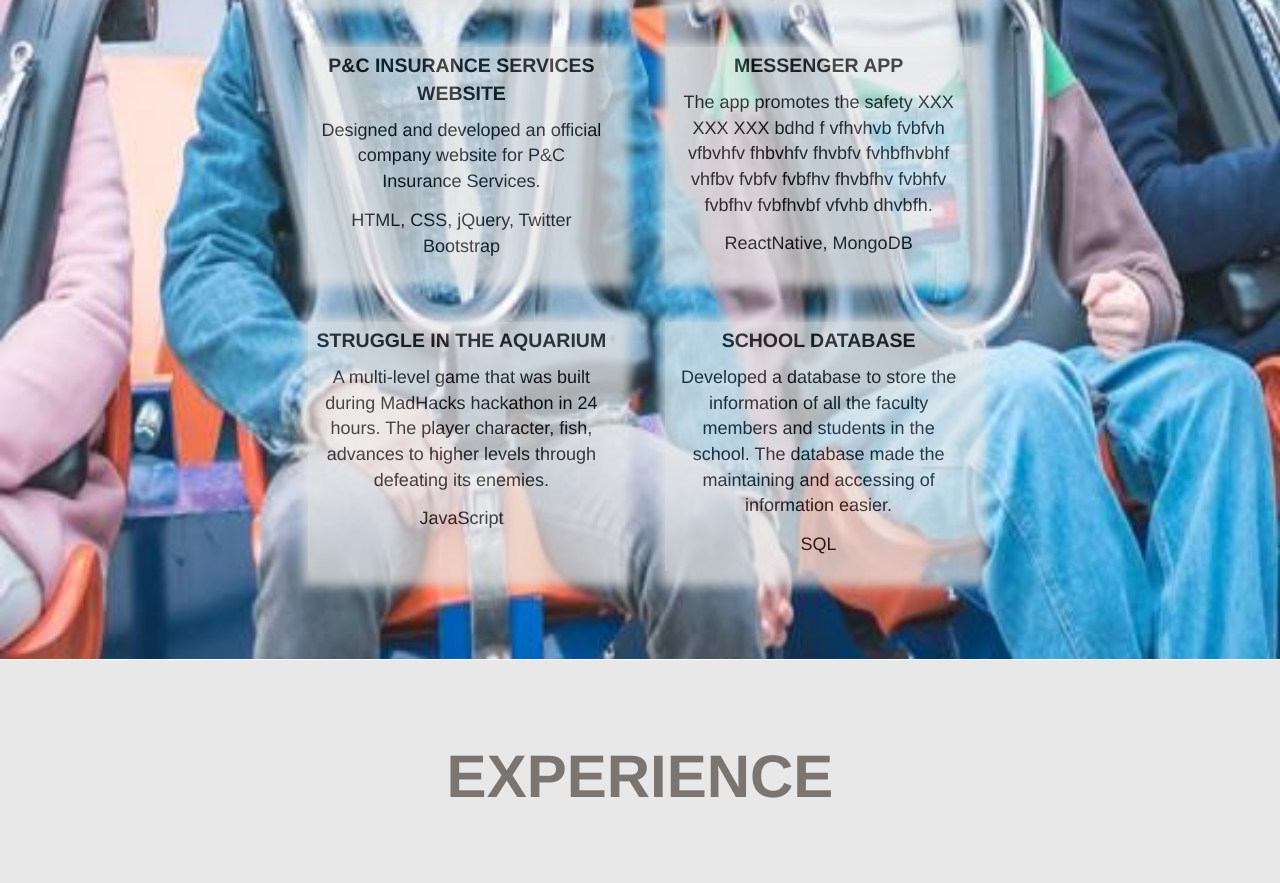
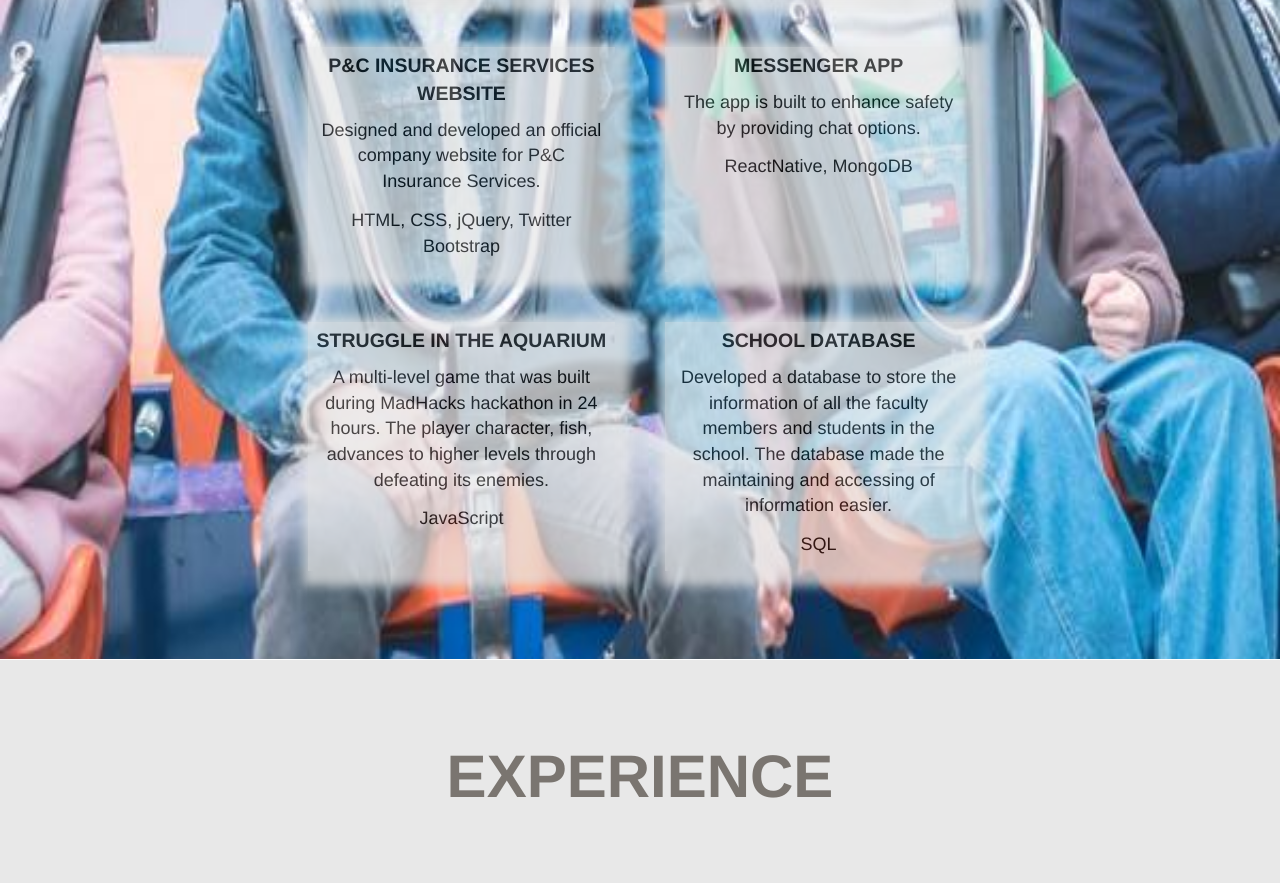
Before and after one commit to jsdelivrbot/pw-webdev, a website: page public/index.html in a window 1280 px wide. Shown: the part 2091-2974 px from the top of the page. Drawn offline with nearby package versions, Linux system fonts and the light colour scheme.

Commit message:
Update index.html

```diff
--- a/public/index.html
+++ b/public/index.html
@@ -98,7 +98,7 @@
                 <div id="project4" class="project">
                     <a href="#">
                         <p class="p1P">MESSENGER APP</p>
-                        <p class="p2P">The app promotes the safety XXX XXX XXX bdhd f vfhvhvb fvbfvh vfbvhfv fhbvhfv fhvbfv fvhbfhvbhf vhfbv fvbfv fvbfhv fhvbfhv fvbhfv fvbfhv fvbfhvbf vfvhb dhvbfh.</p>
+                        <p class="p2P">The app is built to enhance safety by providing chat options.</p>
                         <p class="p2P">ReactNative, MongoDB</p>
                     </a>
                 </div>
```
